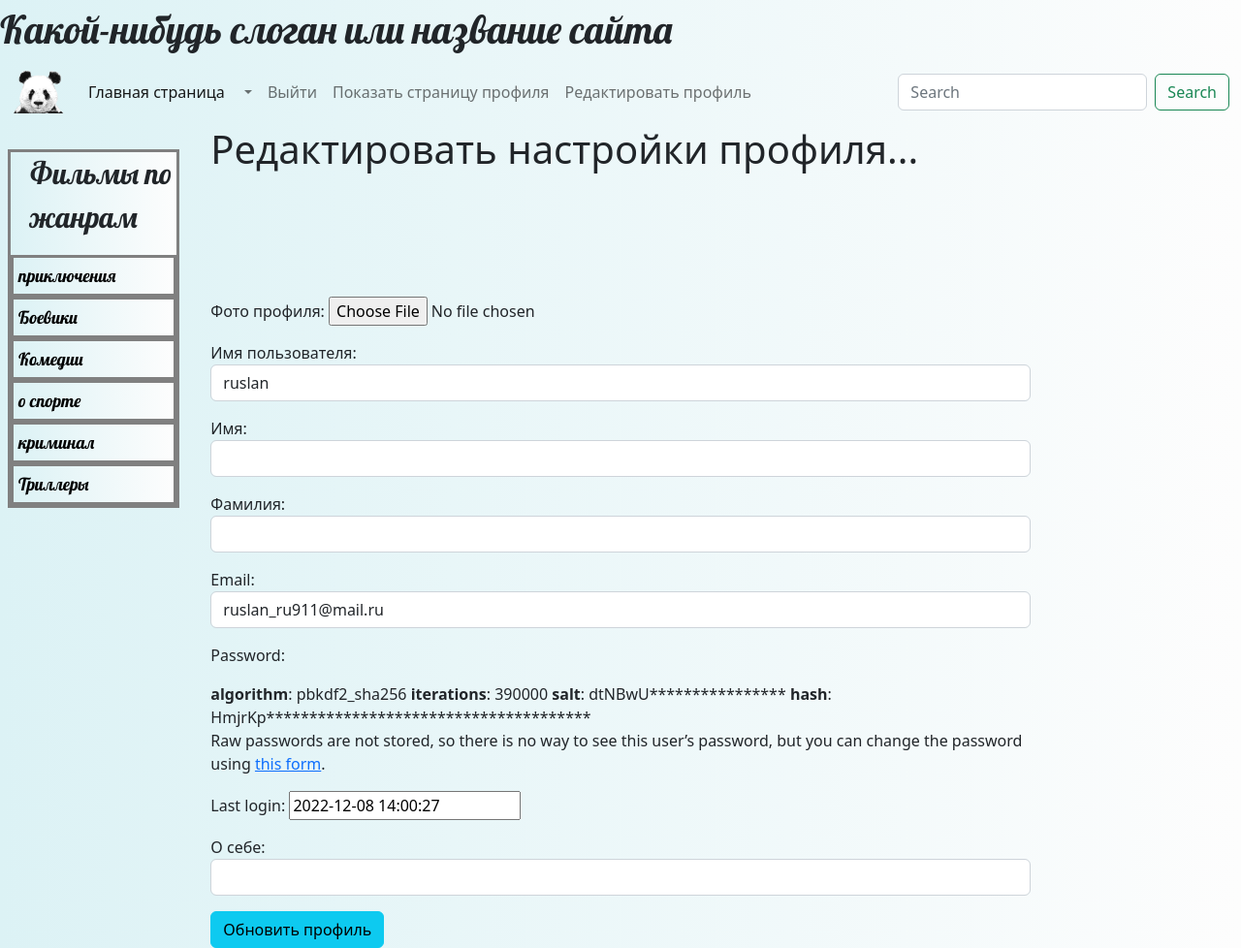
After one commit to Ruslan91111/resume, a Django app: page /edit_profile/ in a window 1280 px wide. The commit adds this page. Shown: the whole page at 97% size. Run offline with Django 4.2, Linux system fonts and the light colour scheme; a user stored in the database is signed in; data comes from the database, SQL or seed files in the repository; both versions use the stored data as it was after the commit; some libraries are stand-ins or nearby versions; some web fonts are replaced.

Commit message:
trying login, edit profile

```diff
--- a/movies/forms.py
+++ b/movies/forms.py
@@ -17,16 +17,20 @@ class CommentForm(forms.ModelForm):
 
 
 
-# РЕГИСТРАЦИЯ ПОЛЬЗОВАТЕЛЯ
+# регистрация пользователя
 class SignUpForm(UserCreationForm):
     username = forms.CharField(max_length=100, widget=forms.TextInput(attrs={'class': 'form-control'}), label='Имя пользователя')
     email = forms.EmailField(widget=forms.EmailInput(attrs={'class': 'form-control'}))
+    # убрал first_name и last_name, чтобы не требовало при регистрации
+    # first_name = forms.CharField(max_length=100, widget=forms.TextInput(attrs={'class': 'form-control'}), label='Имя')
+    # last_name = forms.CharField(max_length=100, widget=forms.TextInput(attrs={'class': 'form-control'}), label='Фамилия')
     password1 = forms.CharField(label='Пароль', widget=forms.PasswordInput)
     password2 = forms.CharField(label='Повторный ввод пароля', widget=forms.PasswordInput)
 
     class Meta:
         model = User
         fields = ('username', 'email', 'password1', 'password2')
+
     def __init__(self, *args, **kwargs):
         super(SignUpForm, self).__init__(*args, **kwargs)
         self.fields['username'].widget.attrs['class'] = 'form-control'
@@ -35,18 +39,18 @@ class SignUpForm(UserCreationForm):
 
 
 # РЕДАКТИРОВАНИЕ СТРАНИЦЫ ПОЛЬЗОВАТЕЛЯ
-# class EditProfileForm(UserChangeForm):
-#     pic_profile = forms.ImageField(widget=forms.FileInput, label='Фото профиля')
-#     email = forms.EmailField(widget=forms.EmailInput(attrs={'class': 'form-control'}))
-#     first_name = forms.CharField(max_length=100, widget=forms.TextInput(attrs={'class': 'form-control'}), label='Имя')
-#     last_name = forms.CharField(max_length=100, widget=forms.TextInput(attrs={'class': 'form-control'}), label='Фамилия')
-#     bio = forms.CharField(max_length=100, widget=forms.TextInput(attrs={'class': 'form-control'}), label='О себе')
-#     username = forms.CharField(max_length=100, widget=forms.TextInput(attrs={'class': 'form-control'}), label='Имя пользователя')
-#
-#     class Meta:
-#         model = User
-#         fields = ('pic_profile', 'username', 'first_name', 'last_name',
-#                 'email', 'password', 'last_login')
+class EditProfileForm(UserChangeForm):
+    pic_profile = forms.ImageField(widget=forms.FileInput, label='Фото профиля')
+    email = forms.EmailField(widget=forms.EmailInput(attrs={'class': 'form-control'}))
+    first_name = forms.CharField(max_length=100, widget=forms.TextInput(attrs={'class': 'form-control'}), label='Имя')
+    last_name = forms.CharField(max_length=100, widget=forms.TextInput(attrs={'class': 'form-control'}), label='Фамилия')
+    bio = forms.CharField(max_length=100, widget=forms.TextInput(attrs={'class': 'form-control'}), label='О себе')
+    username = forms.CharField(max_length=100, widget=forms.TextInput(attrs={'class': 'form-control'}), label='Имя пользователя')
+
+    class Meta:
+        model = User
+        fields = ('pic_profile', 'username', 'first_name', 'last_name',
+                'email', 'password', 'last_login')
 
 
 
--- a/movies/templates/movies/base.html
+++ b/movies/templates/movies/base.html
@@ -50,7 +50,7 @@
               <a class="nav-link" href="#">Показать страницу профиля</a>
             </li>
              <li class="nav-item">
-              <a class="nav-link" href="{% url 'edit_profile_page' user.profile.id %}">Редактировать профиль</a>
+              <a class="nav-link" href="{% url 'edit_profile' %}">Редактировать профиль</a>
             </li>
        {% else %}
             <li class="nav-item">
--- /dev/null
+++ b/movies/templates/registration/edit_profile.html
@@ -0,0 +1,21 @@
+{% extends 'movies/base.html' %}
+{% block title %}Редактирование настроек профиля{% endblock %}
+{% block content %}
+
+<h1>Редактировать настройки профиля...</h1>
+<br/><br/><br/>
+
+{{ user.profile.bio }}
+
+<br/><br/>
+
+<div class="form-group">
+    <form method="POST">
+        {% csrf_token %}
+        {{ form.as_p }}
+        <button class="btn btn-info">Обновить профиль</button>
+    </form>
+</div>
+
+
+{% endblock %}
--- a/movies/urls.py
+++ b/movies/urls.py
@@ -2,7 +2,7 @@ from django.urls import path, re_path
 from django.views.decorators.cache import cache_page
 from django.contrib.auth.views import PasswordChangeView
 from .views import MoviesHome, CategoriesList, MoviesByCategories, MovieDetailView, \
-    AddCommentView, UserRegisterView, EditProfilePageView, ShowProfilePageView
+    AddCommentView, UserRegisterView, EditProfilePageView, ShowProfilePageView, UserEditView
 
 
 urlpatterns = [
@@ -11,7 +11,11 @@ urlpatterns = [
     path('category/<slug:cat_slug>/', MoviesByCategories.as_view(), name='movies_by_category'),
     path('movies/<slug:movie_slug>', MovieDetailView.as_view(), name='detail_movie'),
     path('movies/<int:pk>/add_comment', AddCommentView.as_view(), name='add_comment'),
+
     path('register/', UserRegisterView.as_view(), name='register_user'),
+    path('edit_profile/', UserEditView.as_view(), name='edit_profile'),
+
+
     path('<int:pk>/edit_profile_page/', EditProfilePageView.as_view(), name='edit_profile_page'),
     path('password/', PasswordChangeView.as_view(template_name='registration/change-password.html')),
     path('<int:pk>/profile/', ShowProfilePageView.as_view(), name='show_profile_page')
--- a/movies/views.py
+++ b/movies/views.py
@@ -1,8 +1,8 @@
-from django.contrib.auth.forms import UserCreationForm
+from django.contrib.auth.forms import UserCreationForm, UserChangeForm
 from django.shortcuts import render, get_object_or_404
 from django.urls import reverse_lazy
 from django.views.generic import ListView, DetailView, CreateView, DetailView, UpdateView
-from .forms import SignUpForm, PasswordChangingForm, CommentForm
+from .forms import SignUpForm, PasswordChangingForm, CommentForm, EditProfileForm
 from .models import Category, Movies, Comment, Profile
 from django.contrib.auth.views import PasswordChangeView
 
@@ -84,6 +84,16 @@ class UserRegisterView(CreateView):
     template_name = 'registration/register.html'
     success_url = reverse_lazy('login')
 
+#
+class UserEditView(UpdateView):
+    form_class = EditProfileForm
+    template_name = 'registration/edit_profile.html'
+    success_url = reverse_lazy('home')
+
+    def get_object(self):
+        return self.request.user
+
+
 
 # Редактирование страницы профиля
 class EditProfilePageView(UpdateView):
```
Also changed, not shown: db.sqlite3.
